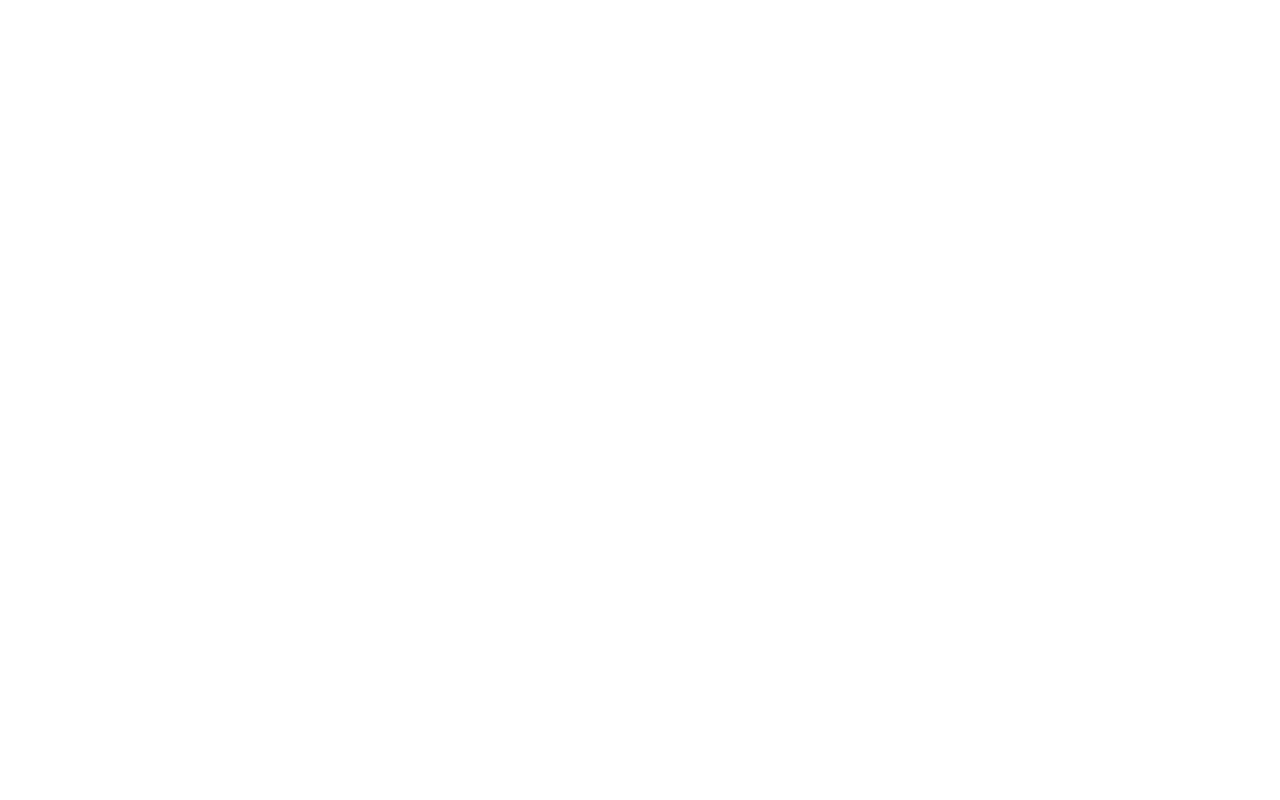
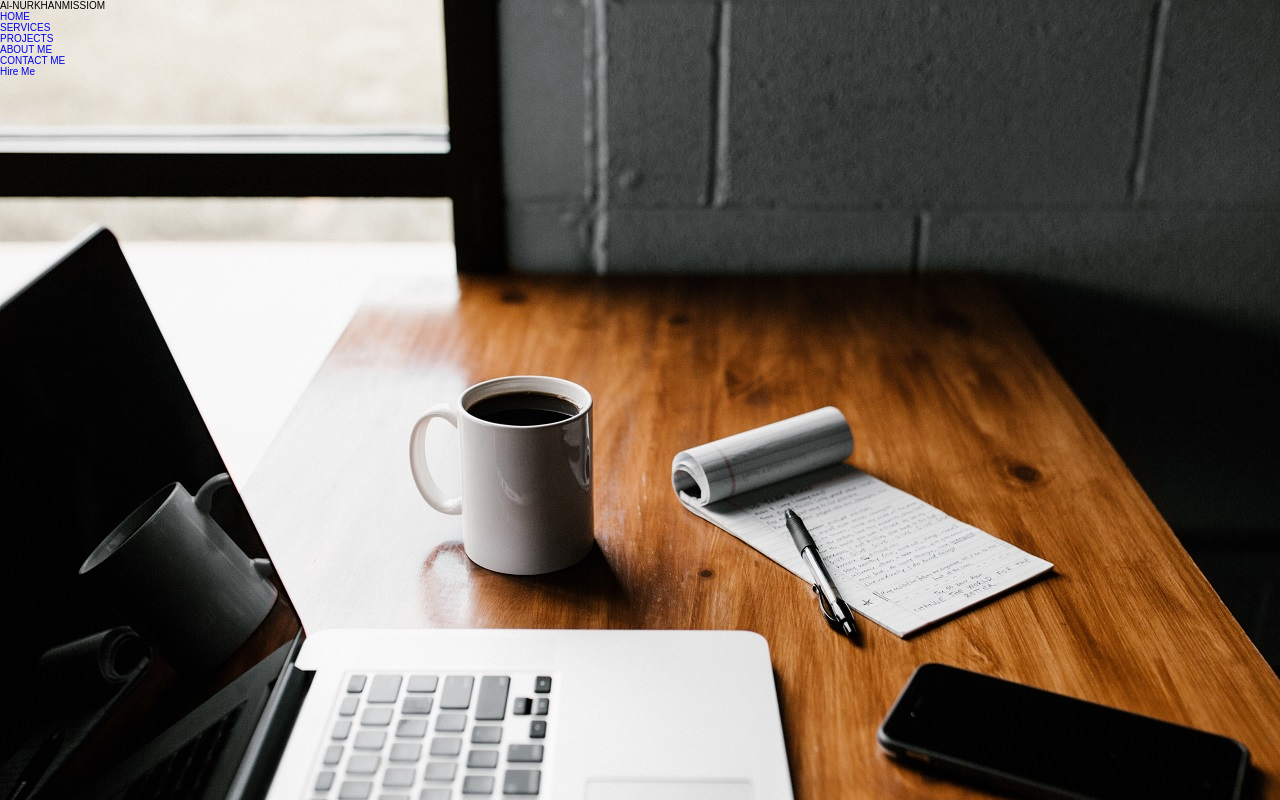
Before and after one commit to alnurkhanmissiom/responsive-portfolio, a plain HTML site: page index.html in a window 1280 px wide. Drawn offline with Linux system fonts and the light colour scheme.

Commit message:
header comp

```diff
--- /dev/null
+++ b/css/style.css
@@ -0,0 +1,27 @@
+
+
+*{
+    margin: 0px;
+    padding: 0px;
+    box-sizing: border-box;
+}
+
+html{
+    font-size: 10px;
+	font-family: sans-serif;
+	scroll-behavior: smooth;
+}
+
+#header{
+    background-image:url(/images/bg-header.jpg);
+    background-repeat: no-repeat;
+    min-height: 100vh;
+    width: 100%;
+ }
+ .container{
+    display: flex;
+}
+
+a{
+    text-decoration: none;
+}
--- a/index.html
+++ b/index.html
@@ -5,18 +5,28 @@
     <meta http-equiv="X-UA-Compatible" content="IE=edge">
     <meta name="viewport" content="width=device-width, initial-scale=1.0">
     <title>Alnur Khan Missiom Portfolio</title>
+    <link rel="stylesheet" href="css/style.css">
 </head>
 <body>
                                          <!--Header Section -->
     <section id = "header">
         <div class="container">
-            <div class="nav__bar">
-               <div class="header__logo">
-
+            <div class="nav">
+               <div class="nav__logo">
+                   <a herf = "#"> <span>Al</span><span>-NUR</span><span>KHAN</span><span>MISSIOM</span></a>
+               </div>
+               <div class="nav_bar">
+              <ul>
+                  <li><a href = "#home">HOME</a></li>
+                  <li><a href = "#services">SERVICES</a></li>
+                  <li><a href = "#projects">PROJECTS</a></li>
+                  <li><a href = "#aboutme">ABOUT ME</a></li>
+                  <li><a href = "#contact">CONTACT ME</a></li>
+                  <li><a href = "https://www.fiverr.com/alnur373">Hire Me</a></li>
+              </ul>
                </div>
             </div>
         </div>
-
     </section>
 </body>
 </html>
```
Also changed, not shown: images/bg-header.jpg (added).
